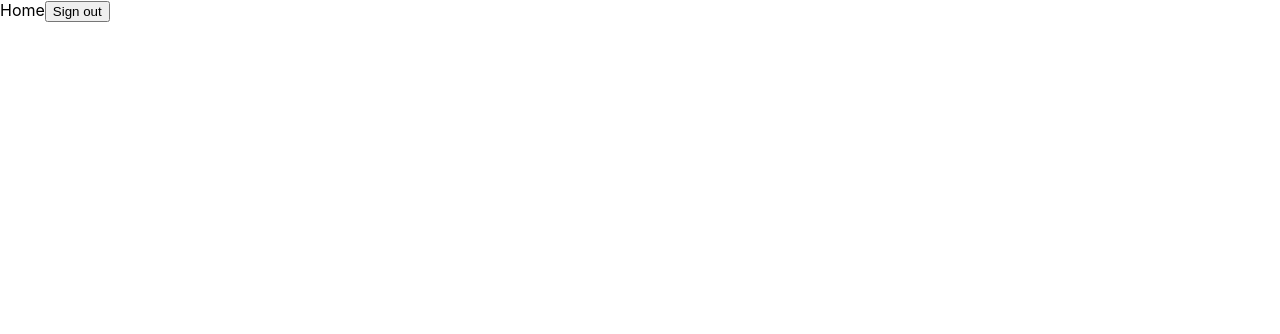
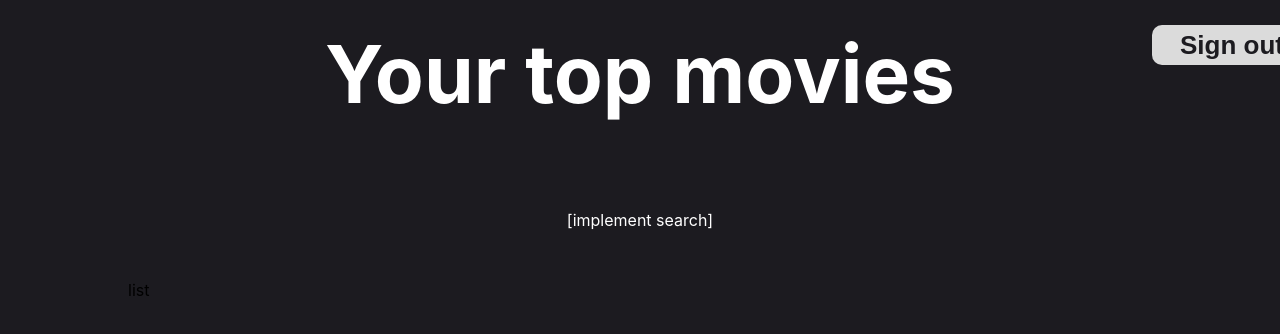
Before and after one commit to Omar-Amin/top-movies-abandonedproject, a React (Create React App) app: page / in a window 1280 px wide. Shown: the top 334 px of the page. Built offline with nearby package versions, Linux system fonts and the light colour scheme; no server answers; sample sign-in values are in the browser's storage; the HTML template or start-up script is replaced by a standard one.

Commit message:
Layout design for "Home"

```diff
--- /dev/null
+++ b/src/components/TopMoviesList.js
@@ -0,0 +1,20 @@
+import React from "react"
+
+class TopMoviesList extends React.Component {
+    constructor() {
+        super()
+
+        this.state = {
+        }
+    }
+
+    render() {
+        return (
+            <div>
+                list
+            </div>
+        )
+    }
+}
+
+export default TopMoviesList
--- a/src/index.css
+++ b/src/index.css
@@ -5,6 +5,7 @@ body {
     sans-serif;
   -webkit-font-smoothing: antialiased;
   -moz-osx-font-smoothing: grayscale;
+  background-color: #1C1B20;
 }
 
 code {
--- /dev/null
+++ b/src/pages/Home.css
@@ -0,0 +1,54 @@
+.container{
+    height: 100%;
+    width: 100%;
+    display: grid;
+    grid-template-columns: [main] 10% [main-content] 80% [content-end] 10% [column-end];
+    grid-template-rows: [main] 20% [search] 15% [list] 60% [row-end];
+    position: fixed;
+}
+
+.sign-out-button{
+    background: #dbdbdb;
+    border: none;
+    grid-column-start: content-end;
+    grid-column-end: column-end;
+    font-size: 26px;
+    font-weight: 600;
+    height: 40px;
+    width: 160px;
+    margin-top: 25px;
+    border-radius: 10px;
+    color: #1C1B20;
+}
+
+.sign-out-button:hover{
+    cursor: pointer;
+    background: white;
+    color: #000000;
+}
+
+.title{
+    grid-column-start: main-content;
+    grid-column-end: content-end;
+    text-align: center;
+    font-size: 80px;
+    color: white;
+    margin-top: 25px;
+}
+
+.search-bar{
+    grid-column-start: main-content;
+    grid-column-end: content-end;
+    grid-row-start: search;
+    grid-row-end: list;
+    color: white;
+    margin: 50px;
+    text-align: center;
+}
+
+.top-movies-list{
+    grid-column-start: main-content;
+    grid-column-end: content-end;
+    grid-row-start: list;
+    grid-row-end: row-end;
+}
--- a/src/pages/Home.js
+++ b/src/pages/Home.js
@@ -1,5 +1,7 @@
 import React from "react"
 import base from "../auth/base"
+import "./Home.css"
+import TopMoviesList from "../components/TopMoviesList"
 
 class Home extends React.Component {
     constructor() {
@@ -9,11 +11,16 @@ class Home extends React.Component {
         }
     }
 
+    //Search should add movies?
     render() {
         return (
-            <div>
-                Home
-                <button onClick={() => base.auth().signOut()}>Sign out</button>
+            <div className="container">
+                <h1 className="title">Your top movies</h1>
+                <div className="search-bar">[implement search]</div>
+                <div className="top-movies-list">
+                    <TopMoviesList></TopMoviesList>
+                </div>
+                <button className="sign-out-button" onClick={() => base.auth().signOut()}>Sign out</button>
             </div>
         )
     }
```
